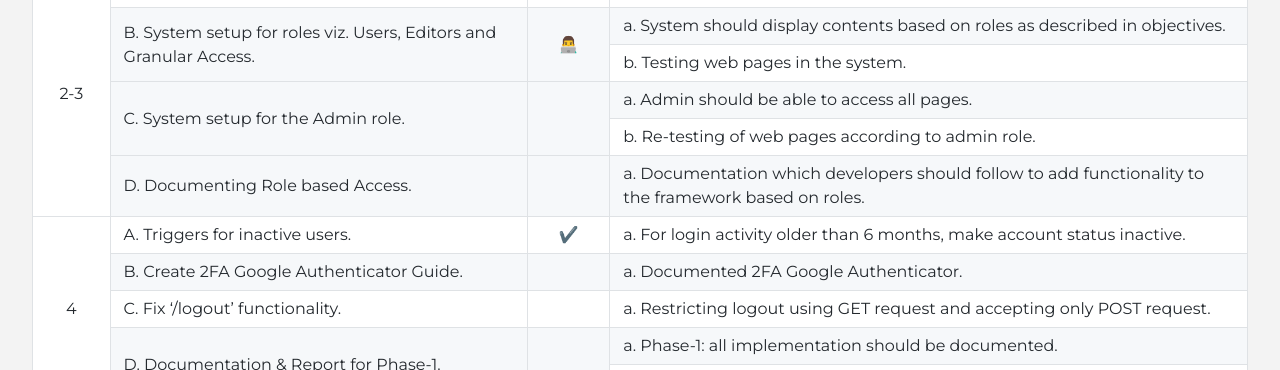
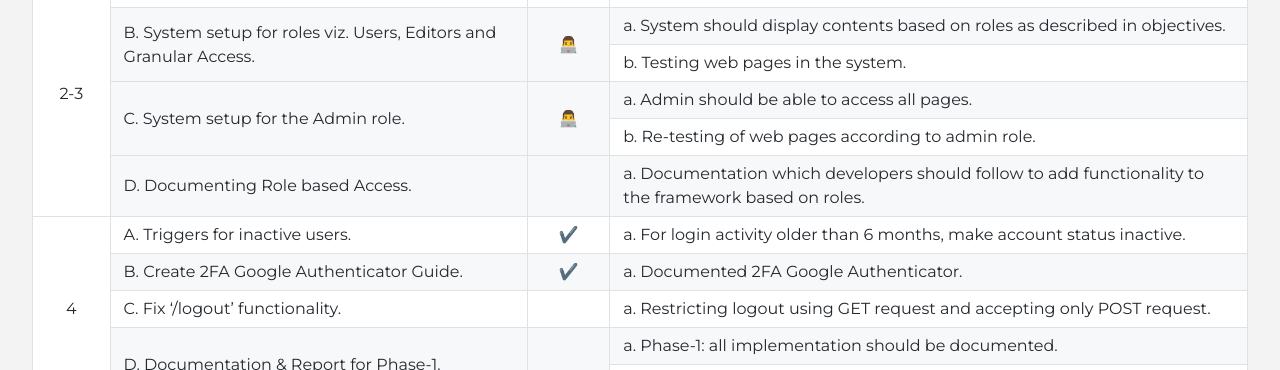
Before and after one commit to cdli-gh/blog, a Jekyll site: the page built from _blog/gsoc20/search/index.md, in a window 1280 px wide and 900 px high, scrolled down 1836 px. Shown: the part 151-521 px from the top of the window. Built offline with Jekyll 4.4.1, drawn with Linux system fonts in a browser that asks for light colours; emoji names are drawn with the system emoji font; Markdown is read by kramdown in place of the engine named in the settings.

Commit message:
Search : Week-4:Objective-B:UpdateStatus

```diff
--- a/_blog/gsoc20/search/index.md
+++ b/_blog/gsoc20/search/index.md
@@ -123,7 +123,7 @@ Objectives are separated in two categories: essential and additional, they are a
         </tr>
         <tr>
             <td rowspan=2>C. System setup for the Admin role.</td>
-            <td rowspan=2 align="center"></td>
+            <td rowspan=2 align="center"> :man_technologist: </td>
             <td>a. Admin should be able to access all pages.</td>
         </tr>
         <tr>
@@ -143,7 +143,7 @@ Objectives are separated in two categories: essential and additional, they are a
         </tr>
         <tr>
             <td rowspan=1>B. Create 2FA Google Authenticator Guide.</td>
-            <td rowspan=1 align="center"></td>
+            <td rowspan=1 align="center"> :heavy_check_mark: </td>
             <td>a. Documented 2FA Google Authenticator. </td>
         </tr>
         <tr>
```
